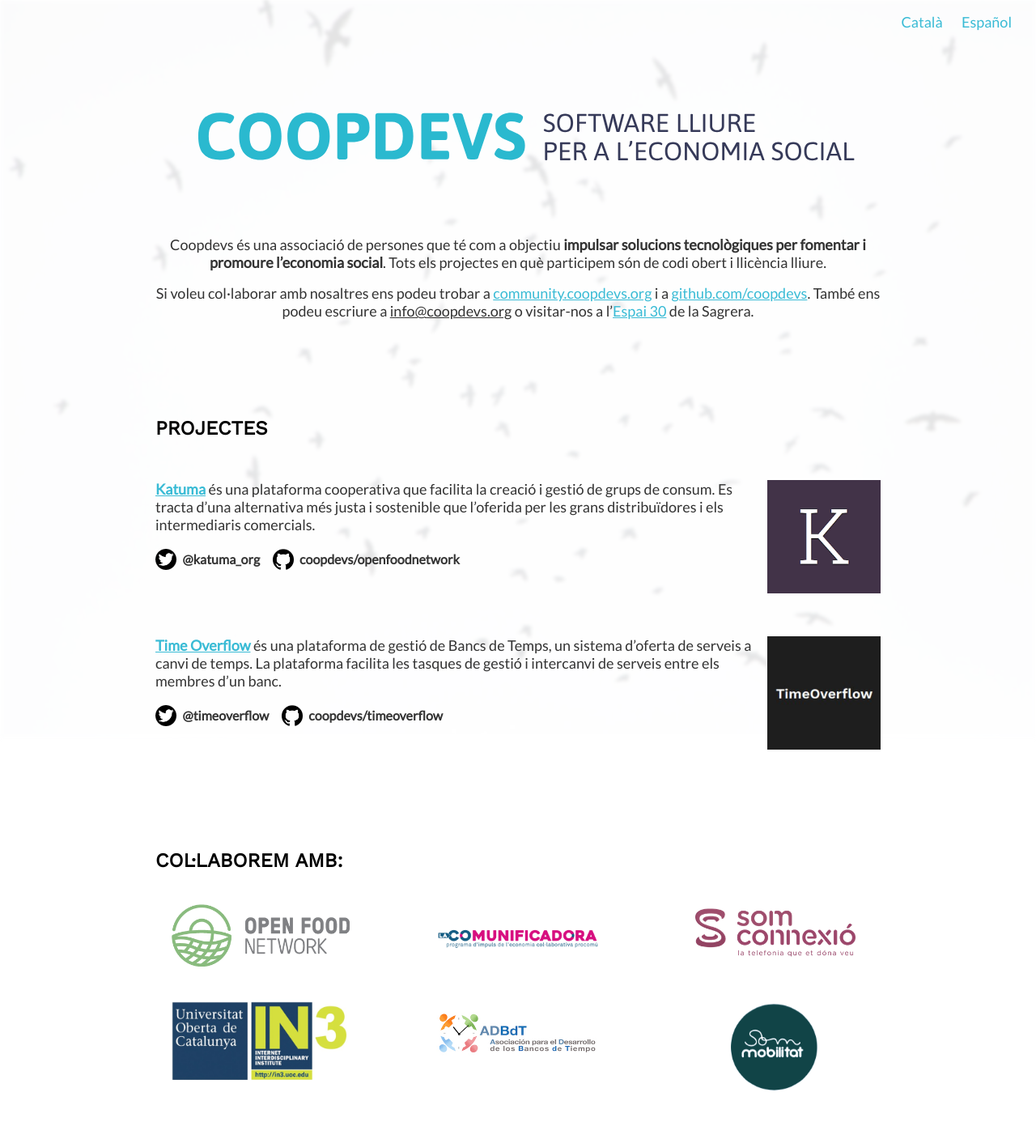
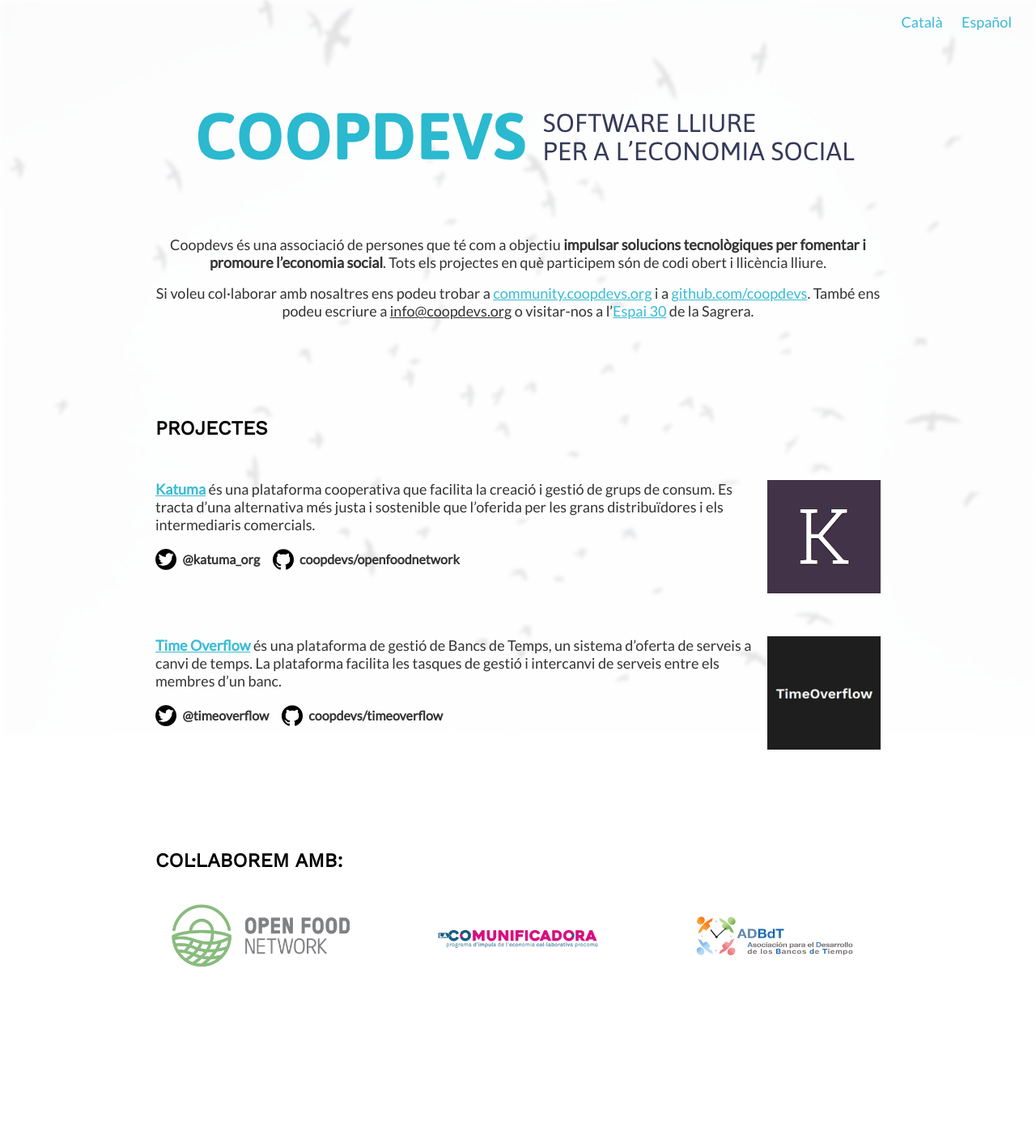
Before and after one commit to coopdevs/coopdevs-old-web, a Jekyll site: the page built from ca.md, in a window 1280 px wide. Shown: the whole page at 81% size. Built offline with Jekyll 4.4.1, drawn with Linux system fonts in a browser that asks for light colours; after the commit the page ends 1257 px from its top, so only the background shows below that.

Commit message:
Changed the friends section

```diff
--- a/_layouts/main.html
+++ b/_layouts/main.html
@@ -77,23 +77,8 @@
           </a>
         </div>
         <div class="friend">
-          <a href="https://somconnexio.coop/" target='_blank'>
-            <img src='{{ "/assets/img/friends/som_connexio.png" | prepend:site.baseurl }}' alt='Som Connexió' title='Som Connexió' width='220' />
-          </a>
-        </div>
-        <div class="friend">
-          <a href="http://www.uoc.edu/portal/ca/in3/index.html" target='_blank'>
-            <img src='{{ "/assets/img/friends/in3.gif" | prepend:site.baseurl }}' alt='Internet Interdisciplinary Institute (In3)' title='Internet Interdisciplinary Institute (In3)' width='220' />
-          </a>
-        </div>
-        <div class="friend">
           <a href="http://adbdt.org/" target='_blank'>
             <img src='{{ "/assets/img/friends/adbdt.jpg" | prepend:site.baseurl }}' alt='Asociación para el Desarrollo de los Bancos de Tiempo' title='Asociación para el Desarrollo de los Bancos de Tiempo' width='220' />
-          </a>
-        </div>
-        <div class="friend">
-          <a href="https://sommobilitat.coop/" target='_blank'>
-            <img src='{{ "/assets/img/friends/som_mobilitat.png" | prepend:site.baseurl }}' alt='Som Mobilitat' title='Som Mobilitat' width='220' />
           </a>
         </div>
       </div>
```
